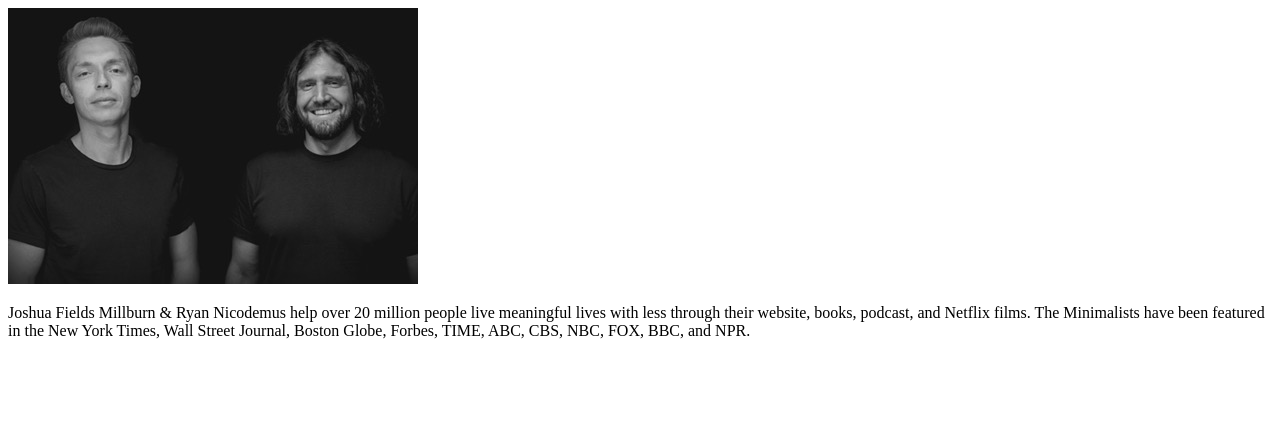
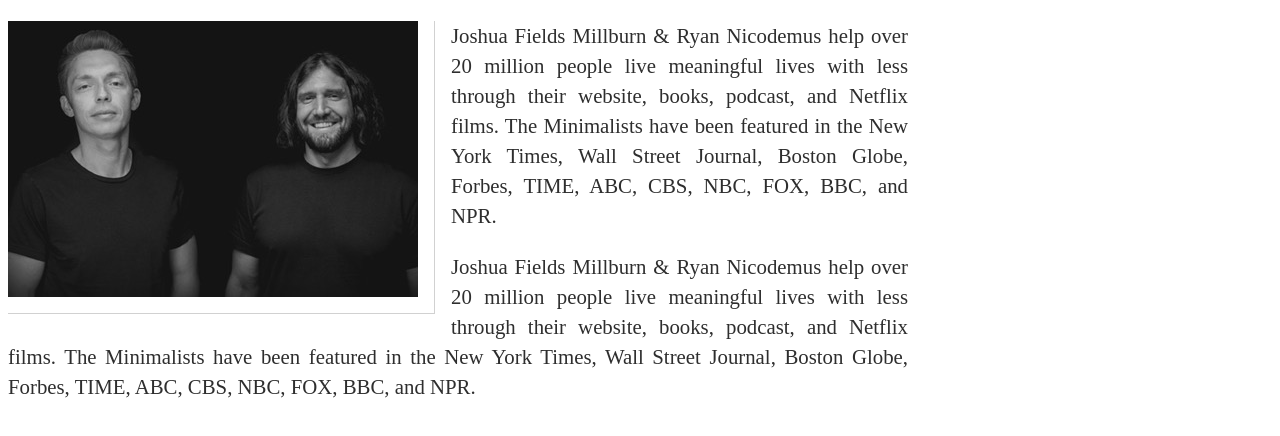
Before and after one commit to baiGeorgi1/HTML-CSS, a plain HTML site: page 03.Box Model & Position/Exercise/04_Article/article.html in a window 1280 px wide. Drawn offline with Linux system fonts and the light colour scheme.

Commit message:
task 4 - solved

```diff
--- a/03.Box Model & Position/Exercise/04_Article/article.html
+++ b/03.Box Model & Position/Exercise/04_Article/article.html
@@ -1,19 +1,25 @@
 <!DOCTYPE html>
 <html>
-
     <head>
         <title>Article</title>
-    <link rel="stylesheet" href="styles.css">
+        <link rel="stylesheet" href="styles.css" />
     </head>
 
     <body>
         <main>
-        <img src="the-minimalists.jpg" alt="">
+            <img src="the-minimalists.jpg" alt="" />
             <p>
-            Joshua Fields Millburn & Ryan Nicodemus help over 20 million people live meaningful lives with less through their website, books, podcast, and Netflix films. The Minimalists have been featured in the New York Times, Wall Street Journal, Boston Globe,
-            Forbes, TIME, ABC, CBS, NBC, FOX, BBC, and NPR.
+                Joshua Fields Millburn & Ryan Nicodemus help over 20 million people live meaningful
+                lives with less through their website, books, podcast, and Netflix films. The
+                Minimalists have been featured in the New York Times, Wall Street Journal, Boston
+                Globe, Forbes, TIME, ABC, CBS, NBC, FOX, BBC, and NPR.
+            </p>
+            <p>
+                Joshua Fields Millburn & Ryan Nicodemus help over 20 million people live meaningful
+                lives with less through their website, books, podcast, and Netflix films. The
+                Minimalists have been featured in the New York Times, Wall Street Journal, Boston
+                Globe, Forbes, TIME, ABC, CBS, NBC, FOX, BBC, and NPR.
             </p>
         </main>
     </body>
-
 </html>
--- a/03.Box Model & Position/Exercise/04_Article/styles.css
+++ b/03.Box Model & Position/Exercise/04_Article/styles.css
@@ -1 +1,19 @@
-/* TODO: style the html */
+main {
+    width: 900px;
+    height: 140px;
+}
+img {
+    border-right: 1px solid #d1d1d1;
+    border-bottom: 1px solid #d1d1d1;
+    float: left;
+    margin-right: 1em;
+    margin-bottom: 1em;
+    padding-right: 1em;
+    padding-bottom: 1em;
+}
+p {
+    font-size: 1.3em;
+    line-height: 30px;
+    color: #2e2e2e;
+    text-align: justify;
+}
```
Lines whose indentation alone changed are shown as unchanged.
